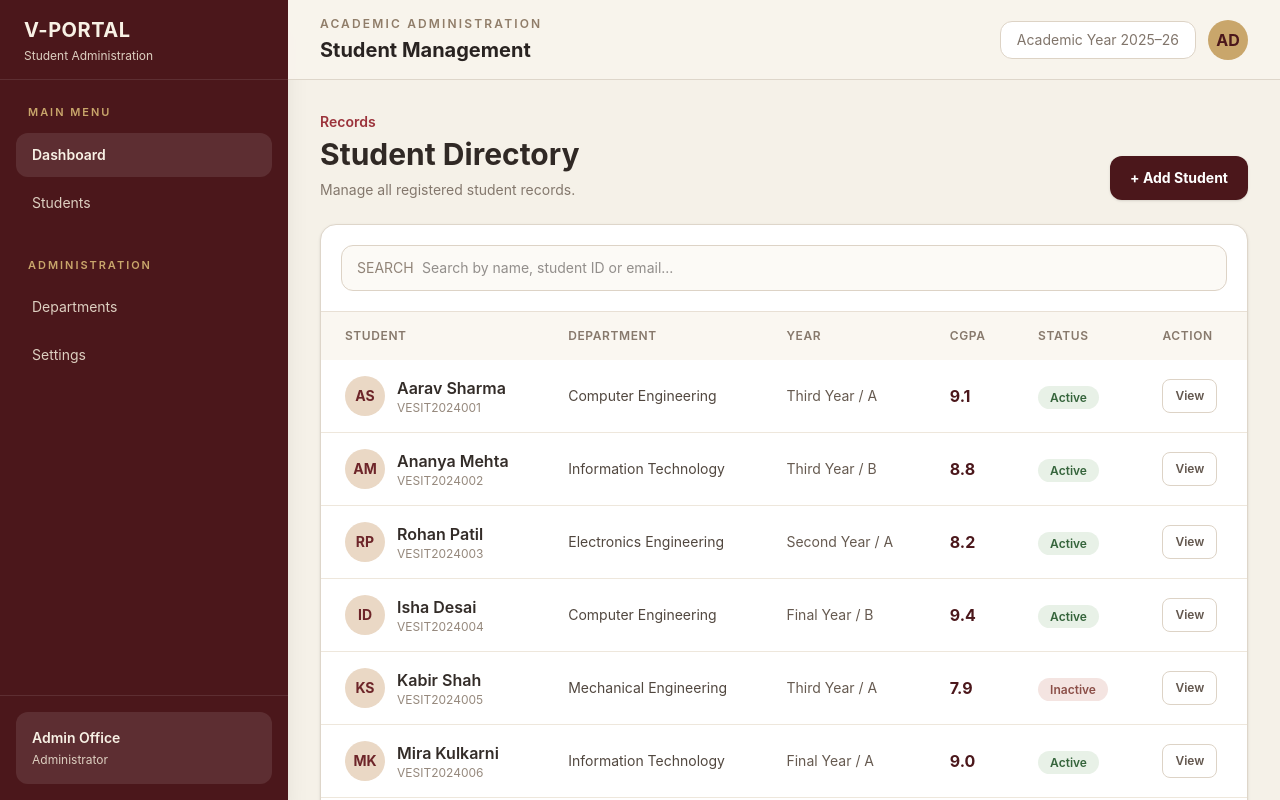
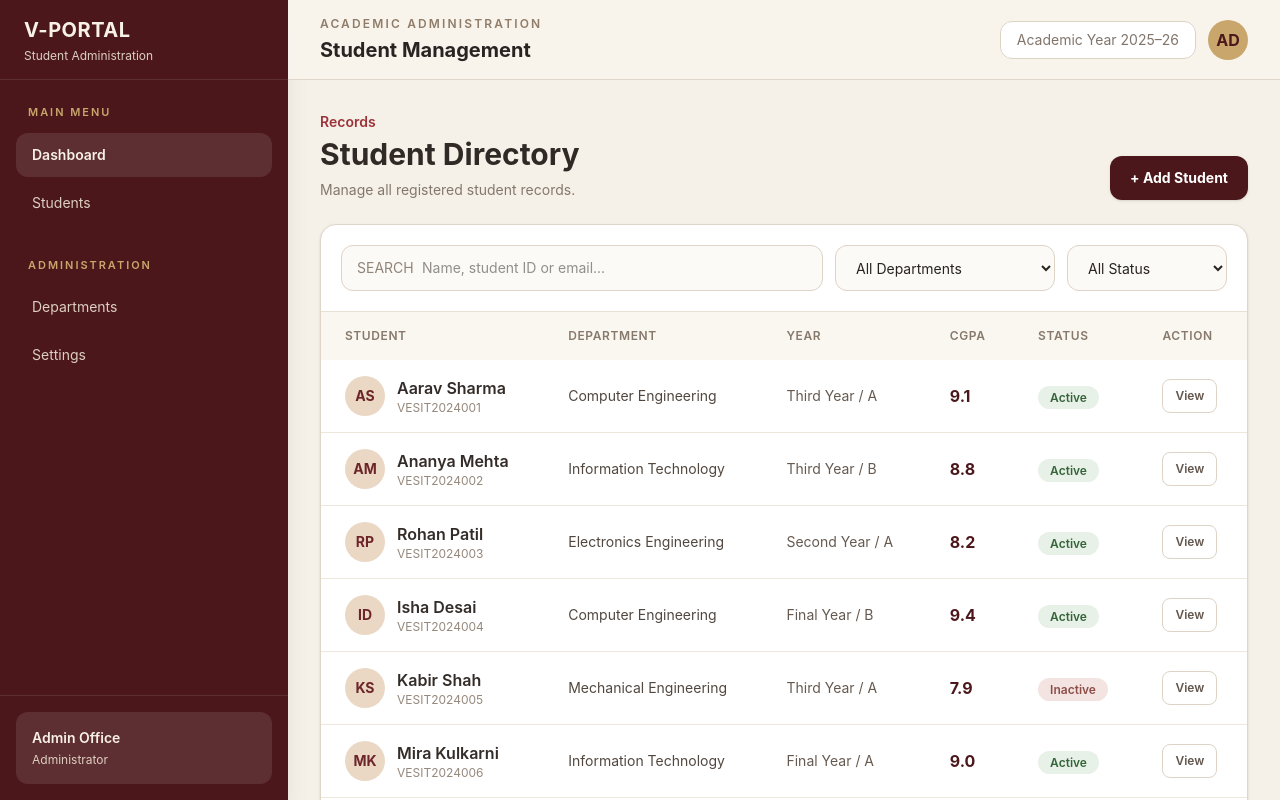
Before and after one commit to Vinit1409/Student-Management-System, a React (Vite) app: page /students in a window 1280 px wide. Shown: the top 800 px of the page. Built offline with nearby package versions, Linux system fonts and the light colour scheme.

Commit message:
feat: add student filters

```diff
--- a/src/pages/Students.jsx
+++ b/src/pages/Students.jsx
@@ -2,18 +2,37 @@ import { useMemo, useState } from "react";
 
 function Students({ students }) {
   const [search, setSearch] = useState("");
+  const [department, setDepartment] = useState("All Departments");
+  const [status, setStatus] = useState("All Status");
+
+  const departments = [
+    "All Departments",
+    ...new Set(students.map((student) => student.department)),
+  ];
 
   const filteredStudents = useMemo(() => {
     const query = search.toLowerCase().trim();
 
     return students.filter((student) => {
-      return (
+      const matchesSearch =
         student.name.toLowerCase().includes(query) ||
         student.studentId.toLowerCase().includes(query) ||
-        student.email.toLowerCase().includes(query)
+        student.email.toLowerCase().includes(query);
+
+      const matchesDepartment =
+        department === "All Departments" ||
+        student.department === department;
+
+      const matchesStatus =
+        status === "All Status" || student.status === status;
+
+      return (
+        matchesSearch &&
+        matchesDepartment &&
+        matchesStatus
       );
     });
-  }, [students, search]);
+  }, [students, search, department, status]);
 
   return (
     <div className="space-y-6">
@@ -39,6 +58,7 @@ function Students({ students }) {
 
       <section className="rounded-2xl border border-[#ded6ca] bg-white shadow-sm">
         <div className="border-b border-[#e8e0d5] p-5">
+          <div className="grid gap-3 md:grid-cols-[1fr_220px_160px]">
             <div className="relative">
               <span className="absolute left-4 top-1/2 -translate-y-1/2 text-sm text-[#918478]">
                 SEARCH
@@ -50,9 +70,34 @@ function Students({ students }) {
                 onChange={(event) =>
                   setSearch(event.target.value)
                 }
-              placeholder="Search by name, student ID or email..."
-              className="w-full rounded-xl border border-[#ddd3c6] bg-[#fcfaf6] py-3 pl-20 pr-4 text-sm outline-none transition focus:border-[#8d3b42] focus:ring-2 focus:ring-[#8d3b42]/10"
+                placeholder="Name, student ID or email..."
+                className="w-full rounded-xl border border-[#ddd3c6] bg-[#fcfaf6] py-3 pl-20 pr-4 text-sm outline-none focus:border-[#8d3b42]"
               />
+            </div>
+
+            <select
+              value={department}
+              onChange={(event) =>
+                setDepartment(event.target.value)
+              }
+              className="rounded-xl border border-[#ddd3c6] bg-[#fcfaf6] px-4 py-3 text-sm outline-none focus:border-[#8d3b42]"
+            >
+              {departments.map((item) => (
+                <option key={item}>{item}</option>
+              ))}
+            </select>
+
+            <select
+              value={status}
+              onChange={(event) =>
+                setStatus(event.target.value)
+              }
+              className="rounded-xl border border-[#ddd3c6] bg-[#fcfaf6] px-4 py-3 text-sm outline-none focus:border-[#8d3b42]"
+            >
+              <option>All Status</option>
+              <option>Active</option>
+              <option>Inactive</option>
+            </select>
           </div>
         </div>
 
```
Lines whose indentation alone changed are shown as unchanged.
